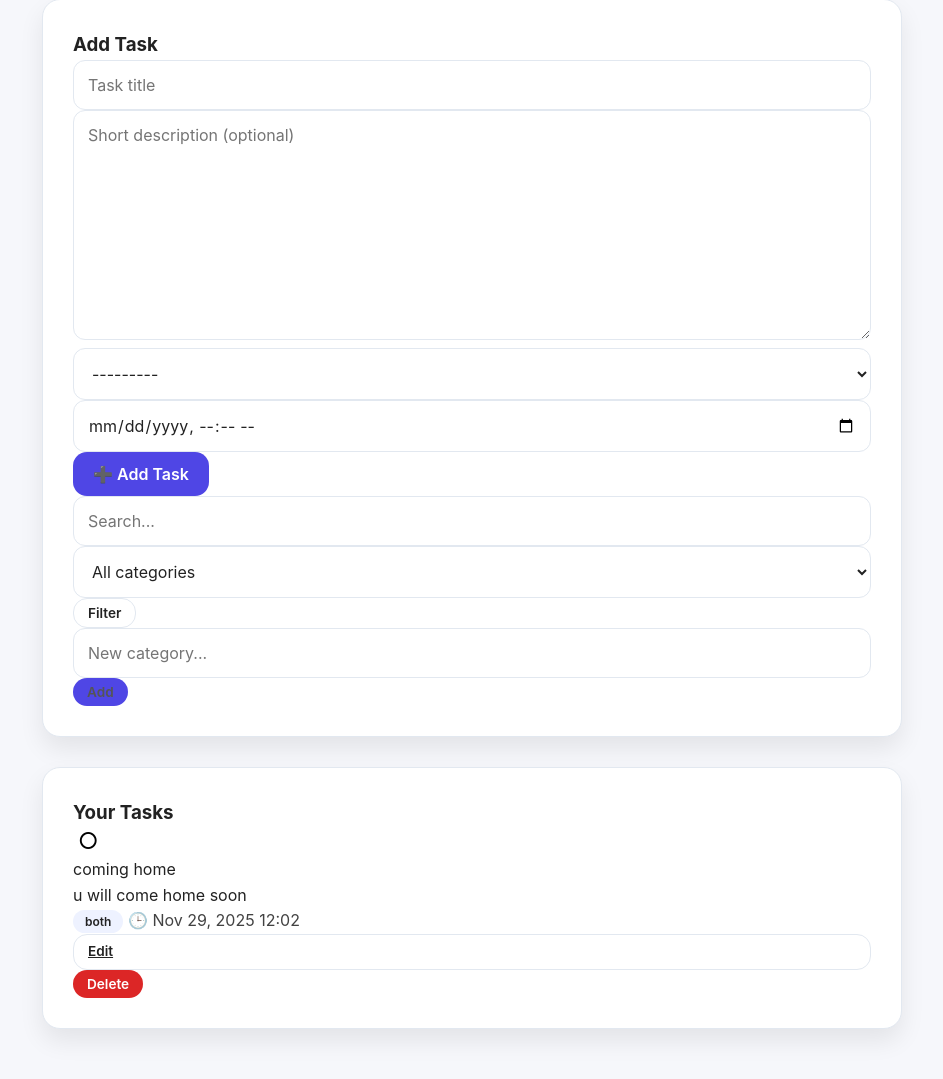
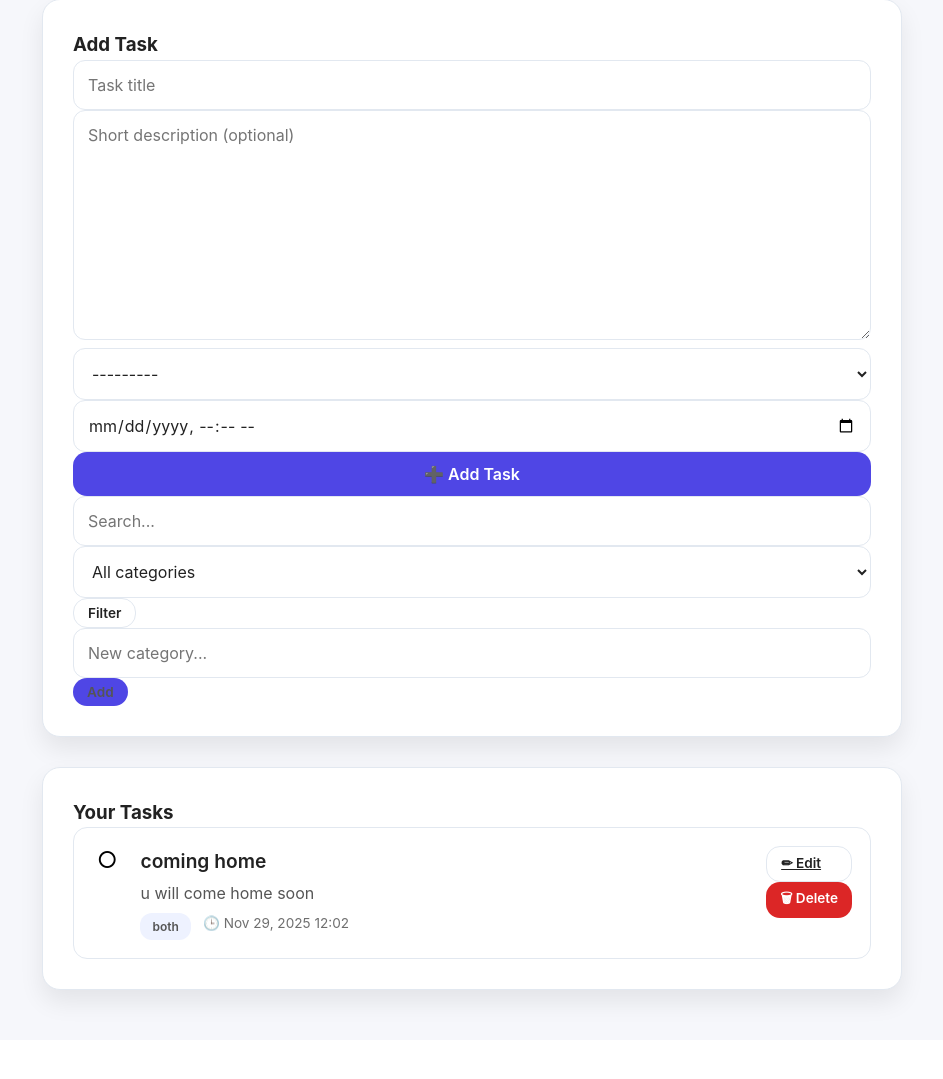
Before and after one commit to Clinton1029/django_todo, a Django app: page / in a window 1280 px wide. Shown: the part 415-1494 px from the top of the page, without its empty margins (168-1111 px from the left). After the commit the page ends 1427 px from the top, so only its background shows below. Run offline with Django 5.2, Linux system fonts and the light colour scheme; data comes from the database, SQL or seed files in the repository; both versions use the stored data as it was after the commit.

Commit message:
updated ui page of index.html

```diff
--- a/todo/templates/index.html
+++ b/todo/templates/index.html
@@ -21,23 +21,22 @@
 
   <!-- Hero Section -->
   <section class="hero container">
-    <h2>Organize Your Day</h2>
-    <p>Manage tasks, categories, and deadlines in a clean and modern dashboard.</p>
+    <h2 class="hero-title">Organize Your Day</h2>
+    <p class="hero-desc">Manage tasks, categories, and deadlines in a clean and modern dashboard.</p>
   </section>
 
   <main class="container main">
 
     <!-- Add & Filter Section -->
     <section class="card add-section">
-
-      <h3>Add Task</h3>
+      <h3 class="section-title">Add Task</h3>
       <form method="POST" class="add-form">
         {% csrf_token %}
         {{ form.title }}
         {{ form.description }}
         {{ form.category }}
         {{ form.due_date }}
-        <button type="submit" class="btn full">➕ Add Task</button>
+        <button type="submit" class="btn wide">➕ Add Task</button>
       </form>
 
       <!-- Filter -->
@@ -61,33 +60,30 @@
         <input name="name" placeholder="New category...">
         <button class="btn small">Add</button>
       </form>
-
     </section>
 
-    <!-- Tasks List -->
+    <!-- Modern Tasks List -->
     <section class="card tasks">
-      <h3>Your Tasks</h3>
+      <h3 class="section-title">Your Tasks</h3>
 
       <ul class="task-list">
+        {% for task in tasks %}
+          <li class="modern-task {% if task.completed %}done{% endif %}">
 
-        {% for task in tasks %}
-          <li class="task-item {% if task.completed %}done{% endif %}">
-
-            <div class="task-left">
+            <div class="left">
+              <!-- Complete Toggle -->
               <form method="POST" action="{% url 'toggle' task.id %}">
                 {% csrf_token %}
-                <button class="checkbox">
-                  {% if task.completed %}✔{% else %}○{% endif %}
-                </button>
+                <button class="checkbox">{% if task.completed %}✔{% else %}○{% endif %}</button>
               </form>
 
-              <div class="task-meta">
-                <div class="task-title">{{ task.title }}</div>
+              <!-- Task Info -->
+              <div class="task-text">
+                <div class="title">{{ task.title }}</div>
                 {% if task.description %}
-                  <div class="task-desc">{{ task.description|linebreaksbr }}</div>
+                  <div class="description">{{ task.description|linebreaksbr }}</div>
                 {% endif %}
-
-                <div class="task-info">
+                <div class="small">
                   {% if task.category %}
                     <span class="chip">{{ task.category.name }}</span>
                   {% endif %}
@@ -98,16 +94,16 @@
               </div>
             </div>
 
+            <!-- Task Actions -->
             <div class="task-actions">
-              <a href="{% url 'edit' task.id %}" class="btn ghost small">Edit</a>
+              <a href="{% url 'edit' task.id %}" class="btn ghost small">✏ Edit</a>
               <form method="POST" action="{% url 'delete' task.id %}">
                 {% csrf_token %}
-                <button class="btn danger small">Delete</button>
+                <button class="btn danger small">🗑 Delete</button>
               </form>
             </div>
 
           </li>
-
         {% empty %}
           <p class="empty">✨ No tasks yet — Add one above!</p>
         {% endfor %}
```
Also changed, not shown: db.sqlite3.
